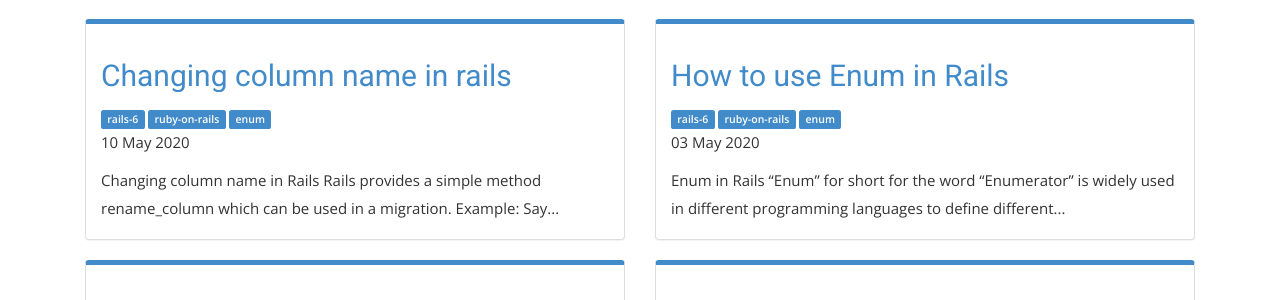
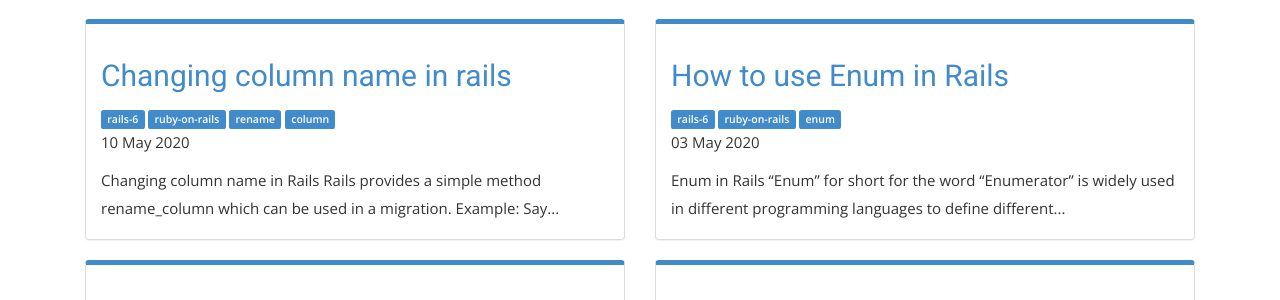
Before and after one commit to sapidlabs/sapidlabs.github.io, a Jekyll site: the page built from blog/index.html, in a window 1280 px wide. Shown: the part 260-560 px from the top of the page. Built offline with Jekyll 4.4.1, drawn with Linux system fonts in a browser that asks for light colours; nearby versions of some CDN libraries; some web fonts are replaced; the list of posts is cut into pages by our own code.

Commit message:
[Blog] add apt tags.

```diff
--- a/_posts/ruby_on_rails/2020-05-10-change-column-name-in-rails.md
+++ b/_posts/ruby_on_rails/2020-05-10-change-column-name-in-rails.md
@@ -3,7 +3,7 @@ layout: post
 title: "Changing column name in rails"
 meta: "enum rails-6 sapidlabs ruby on rails change column name"
 categories: "rails"
-tags: rails-6 ruby-on-rails enum
+tags: rails-6 ruby-on-rails rename column
 ---
 
 ![Ruby On Rails - SapidLabs][rails]
```
